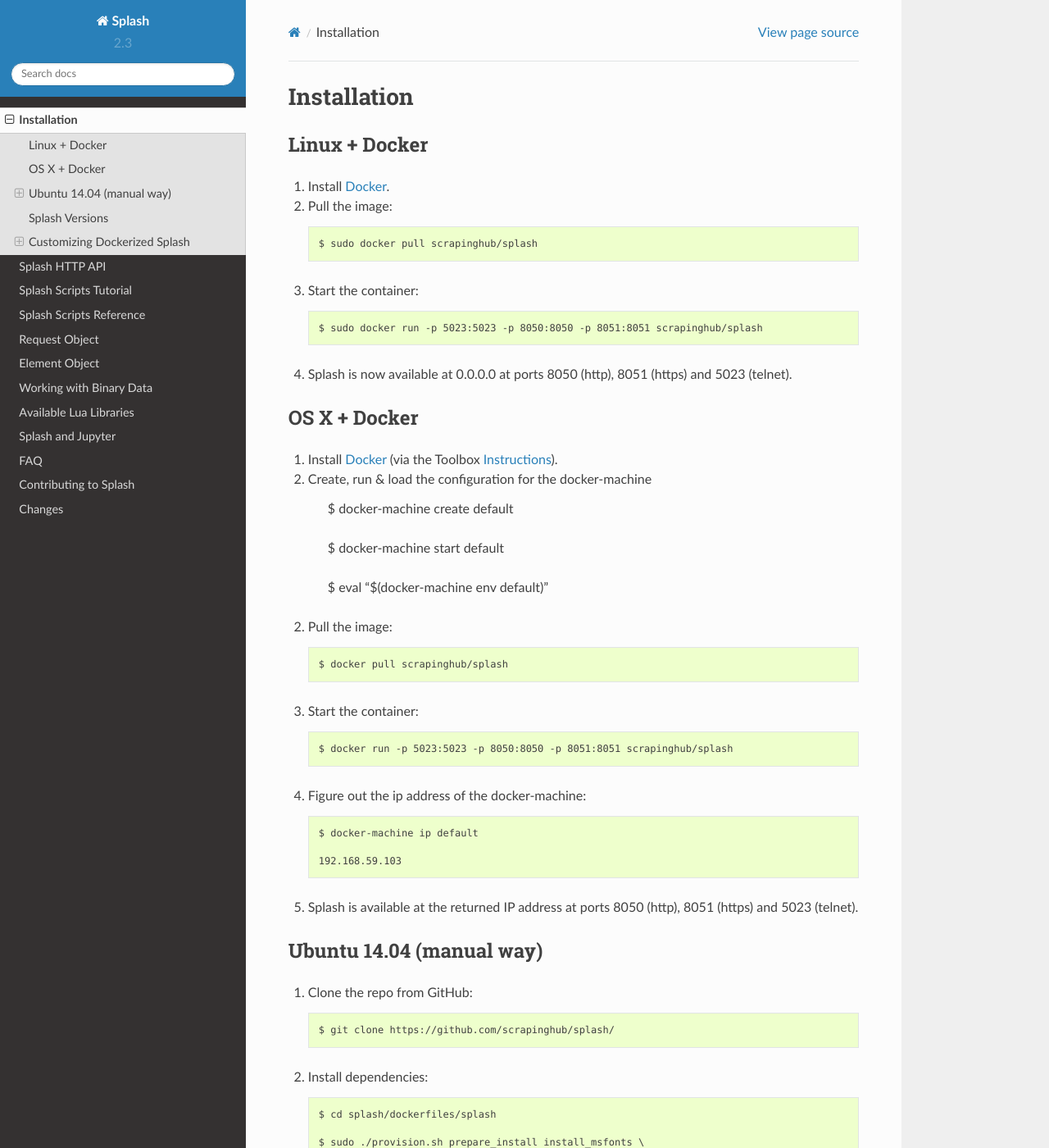
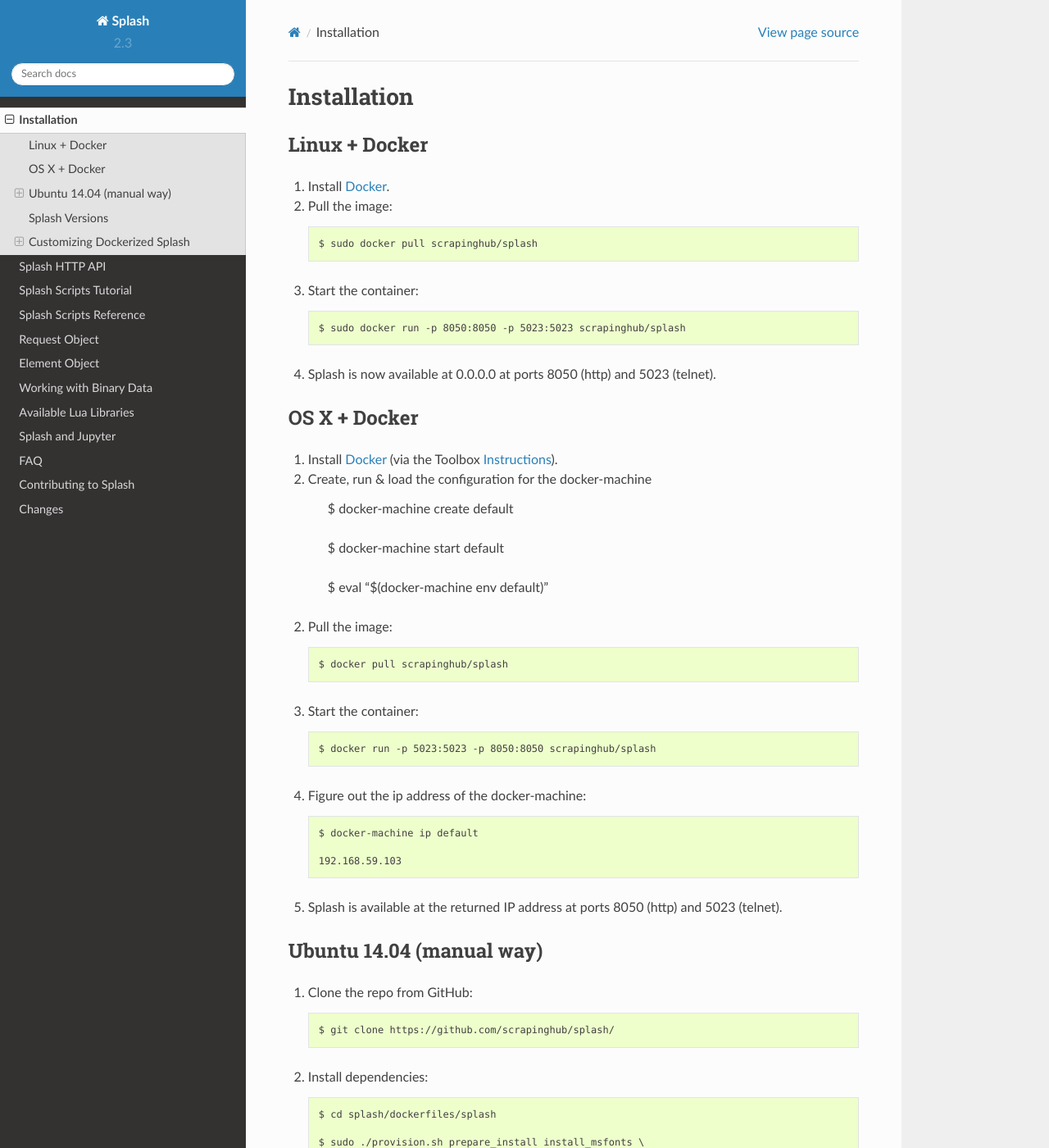
Before and after one commit to scrapinghub/splash, a Sphinx documentation site: the page built from docs/install.rst, in a window 1280 px wide and 1400 px high. Shown: the whole window at 82% size. Built offline with Sphinx 7.4.7 and the Read the Docs theme 2.0.0, drawn with Linux system fonts in a browser that asks for light colours; pages that are not in the unit, such as notebooks, are missing from menus.

Commit message:
remove incorrect and outdated mentions of 8051 port

```diff
--- a/docs/faq.rst
+++ b/docs/faq.rst
@@ -187,7 +187,7 @@
 - at startup, with the ``--disable-private-mode`` argument, e.g., if you're
   using Docker::
 
-        $ sudo docker run -it -p 5023:5023 -p 8050:8050 -p 8051:8051 scrapinghub/splash --disable-private-mode
+        $ sudo docker run -it -p 8050:8050 scrapinghub/splash --disable-private-mode
 
 - at runtime when using the ``/execute`` endpoint and setting
   :ref:`splash-private-mode-enabled` attribute to ``false``
--- a/docs/install.rst
+++ b/docs/install.rst
@@ -13,10 +13,10 @@
 
 3. Start the container::
 
-       $ sudo docker run -p 5023:5023 -p 8050:8050 -p 8051:8051 scrapinghub/splash
+       $ sudo docker run -p 8050:8050 -p 5023:5023 scrapinghub/splash
 
 4. Splash is now available at 0.0.0.0 at ports
-   8050 (http), 8051 (https) and 5023 (telnet).
+   8050 (http) and 5023 (telnet).
 
 OS X + Docker
 -------------
@@ -36,7 +36,7 @@
 
 3. Start the container::
 
-       $ docker run -p 5023:5023 -p 8050:8050 -p 8051:8051 scrapinghub/splash
+       $ docker run -p 5023:5023 -p 8050:8050 scrapinghub/splash
 
 4. Figure out the ip address of the docker-machine::
 
@@ -45,7 +45,7 @@
        192.168.59.103
 
 5. Splash is available at the returned IP address at ports
-   8050 (http), 8051 (https) and 5023 (telnet).
+   8050 (http) and 5023 (telnet).
 
 .. _Docker: http://docker.io
 .. _Instructions: https://docs.docker.com/mac/
```
Also changed, not shown: 2 other files.
